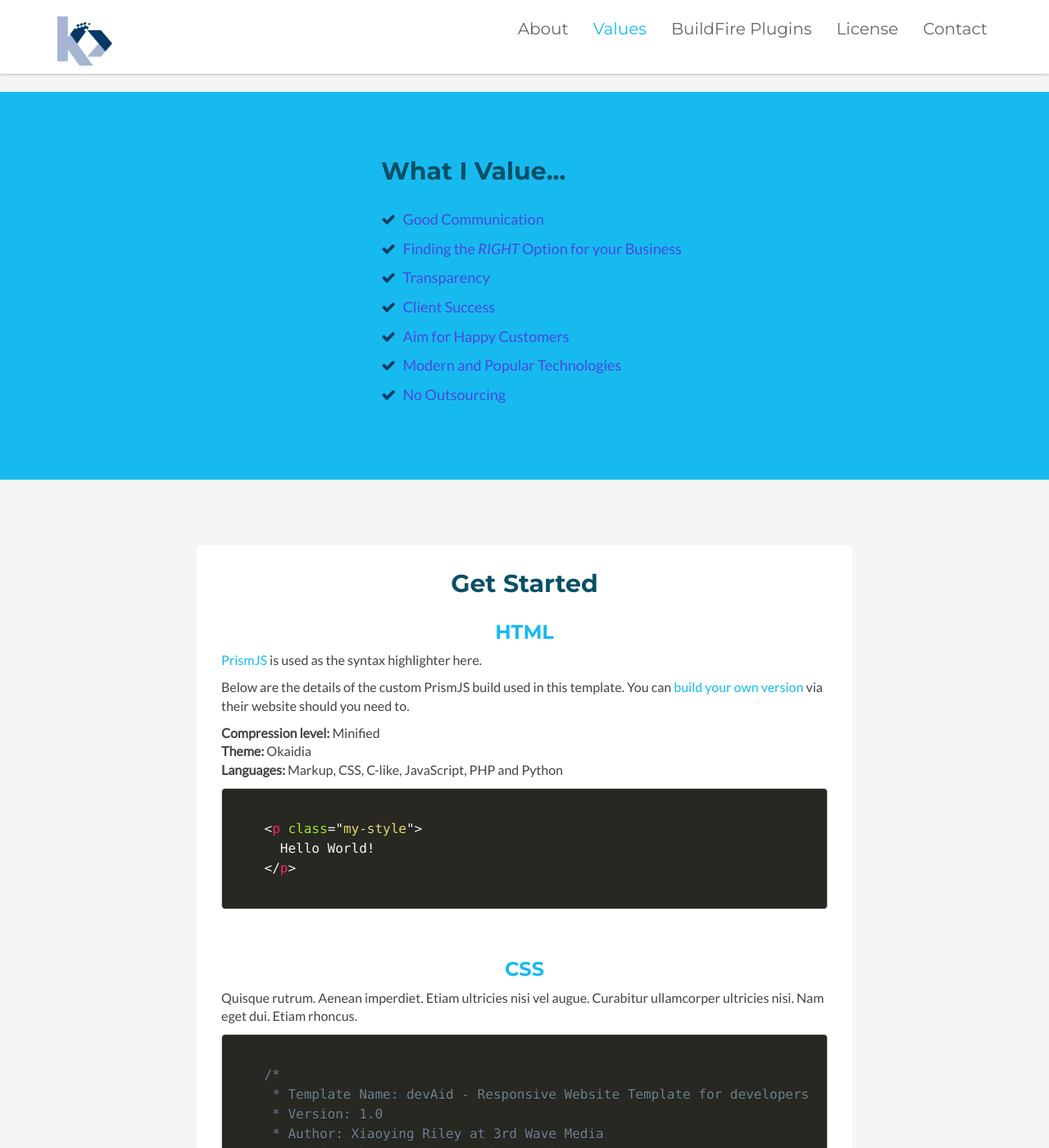
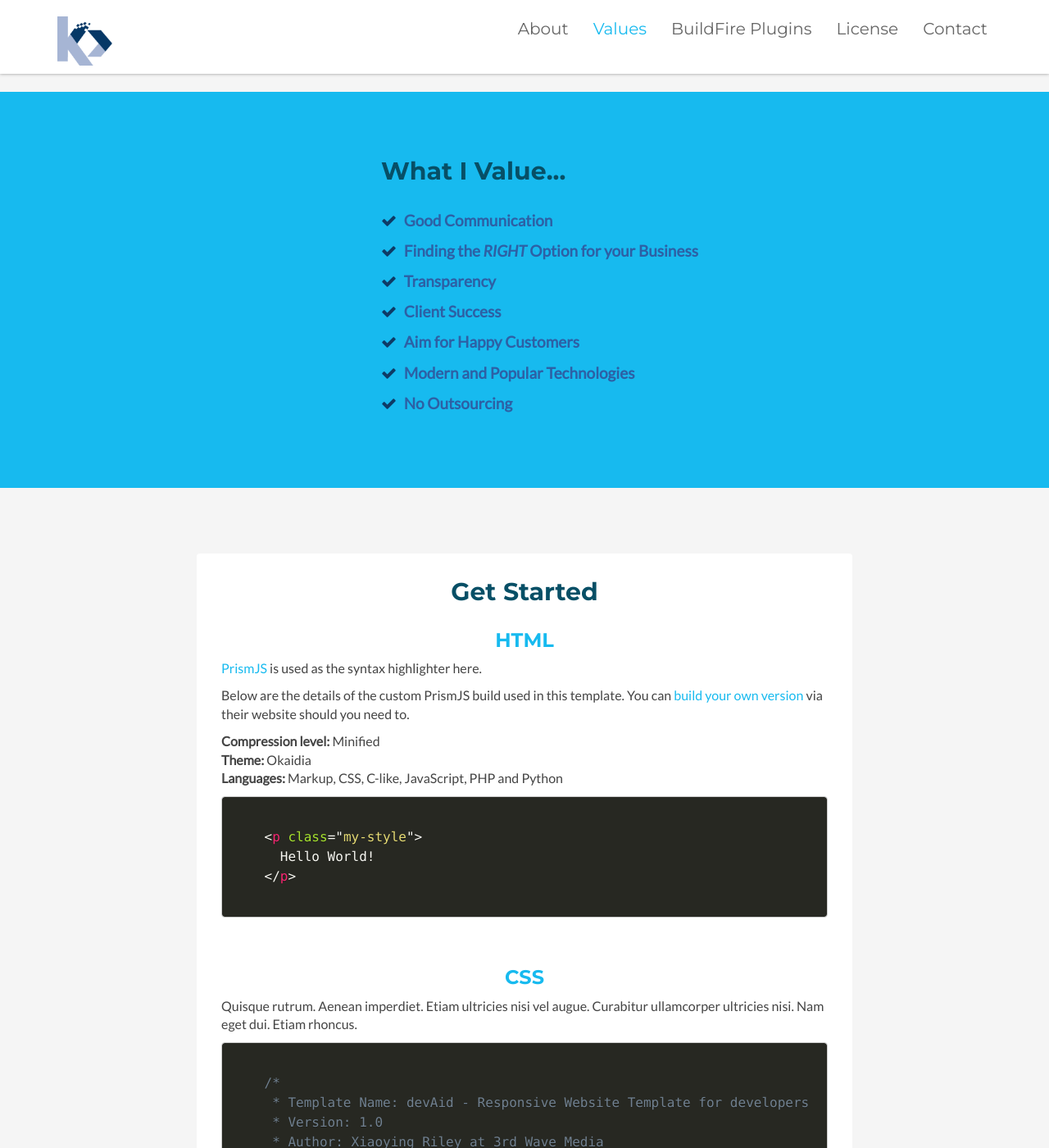
Before and after one commit to kickinbahkproductions/kickinbahkproductions-dev, a Jekyll site: the page built from index.html, in a window 1280 px wide and 1400 px high, scrolled down 1605 px. Shown: the whole window at 82% size. Built offline with Jekyll 4.4.1, drawn with Linux system fonts in a browser that asks for light colours.

Commit message:
update colors on values section

```diff
--- a/public/css/styles.css
+++ b/public/css/styles.css
@@ -332,10 +332,11 @@ pre code {
 .values .values-list li {
   margin-bottom: 10px;
   color: #074f66;
-  font-size: 18px;
+  font-size: 19px;
 }
 .values .value-text {
-  color: #454ADE;
+  color: #2D60A5;
+  font-weight: 600;
 }
 .values .values-list li .fa {
   margin-right: 5px;
```
Also changed, not shown: _includes/values.html (+6 -6 lines), 2 other files.
